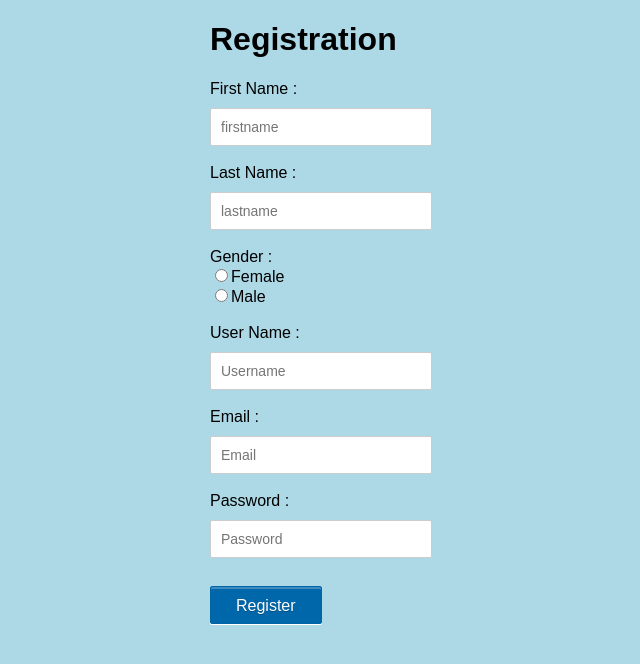
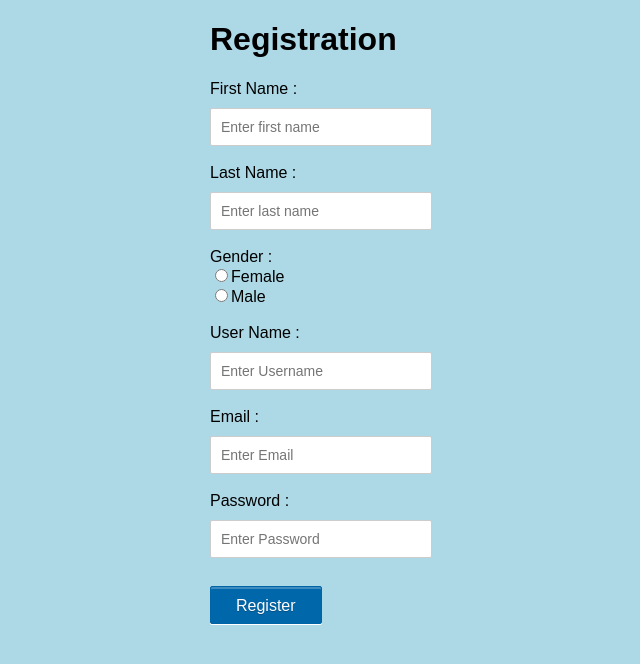
Before and after one commit to SushobhanAgrawal/Project_final, a PHP site: template view/register.php in a window 1280 px wide. Shown: the top 664 px of the page, without its empty margins (280-920 px from the left). Run offline with PHP 8.4, Linux system fonts and the light colour scheme; the template is opened without the code that fills it, so the values that code supplies are empty.

```diff
--- a/view/register.php
+++ b/view/register.php
@@ -12,8 +12,8 @@ include_once("model/db.php");
 <h1>Registration</h1>
 <form name="registration" action="../index.php" method="post">
 <input type = "hidden" name="action" value="register"/>
-First Name : <input type="text" name="fname" placeholder="firstname" required /><br><br>
-Last Name : <input type="text" name="lname" placeholder="lastname" required /><br><br>
+First Name : <input type="text" name="fname" placeholder="Enter first name" required /><br><br>
+Last Name : <input type="text" name="lname" placeholder="Enter last name" required /><br><br>
 Gender : <br>
 <input type="radio" name="gender"
 <?php if (isset($gender) && $gender=="female") echo "checked";?>
@@ -21,9 +21,9 @@ value="female">Female<br>
 <input type="radio" name="gender"
 <?php if (isset($gender) && $gender=="male") echo "checked";?>
 value="male">Male<br><br>
-User Name : <input type="text" name="username" placeholder="Username" required /><br><br>
-Email : <br><input type="email" name="email" placeholder="Email" required /><br><br>
-Password : <input type="password" name="password" placeholder="Password" required /><br><br>
+User Name : <input type="text" name="username" placeholder="Enter Username" required /><br><br>
+Email : <br><input type="email" name="email" placeholder="Enter Email" required /><br><br>
+Password : <input type="password" name="password" placeholder="Enter Password" required /><br><br>
 <input type="submit" name="submit" value="Register" /><br>
 </form>
 </div>
```
